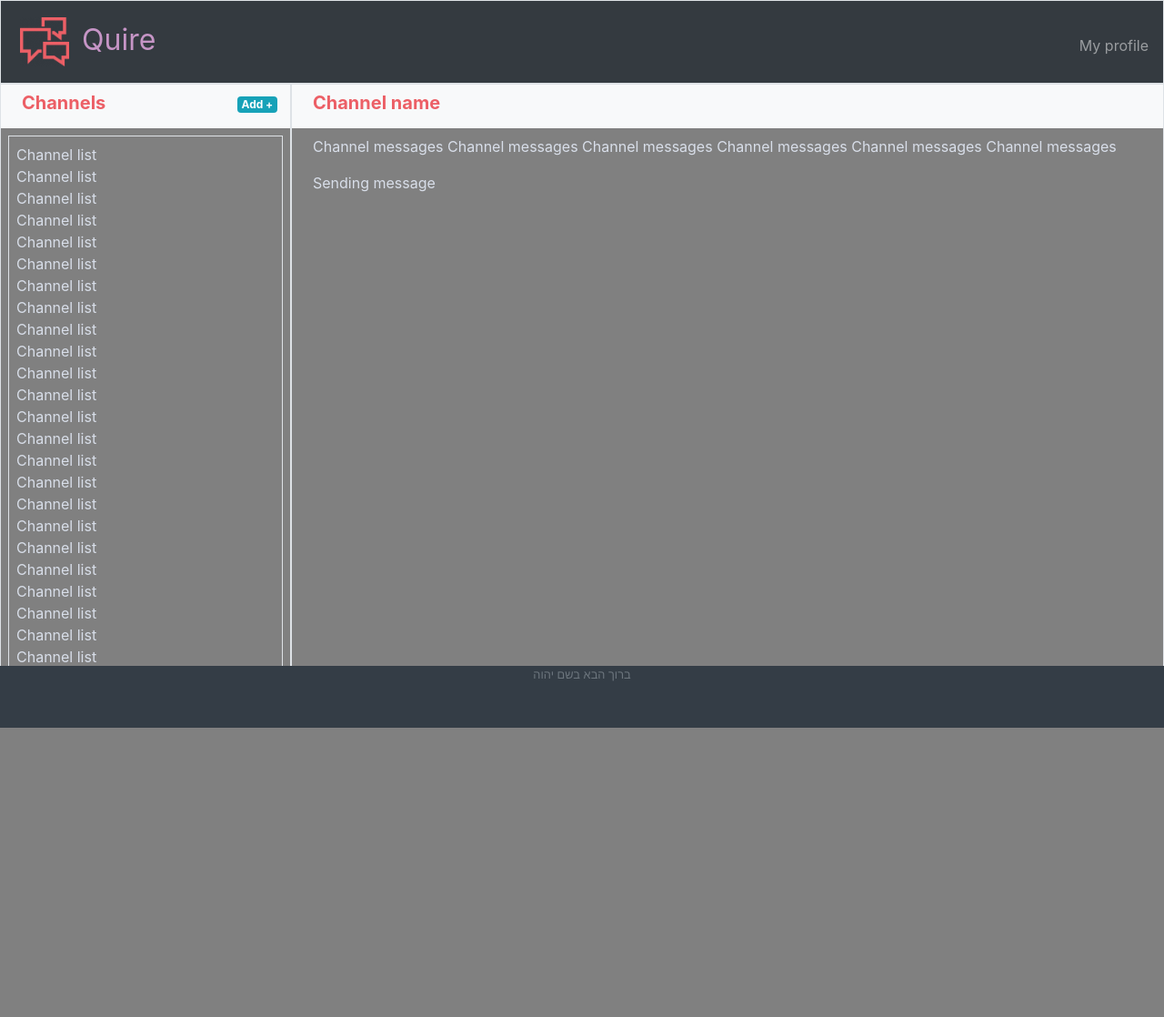
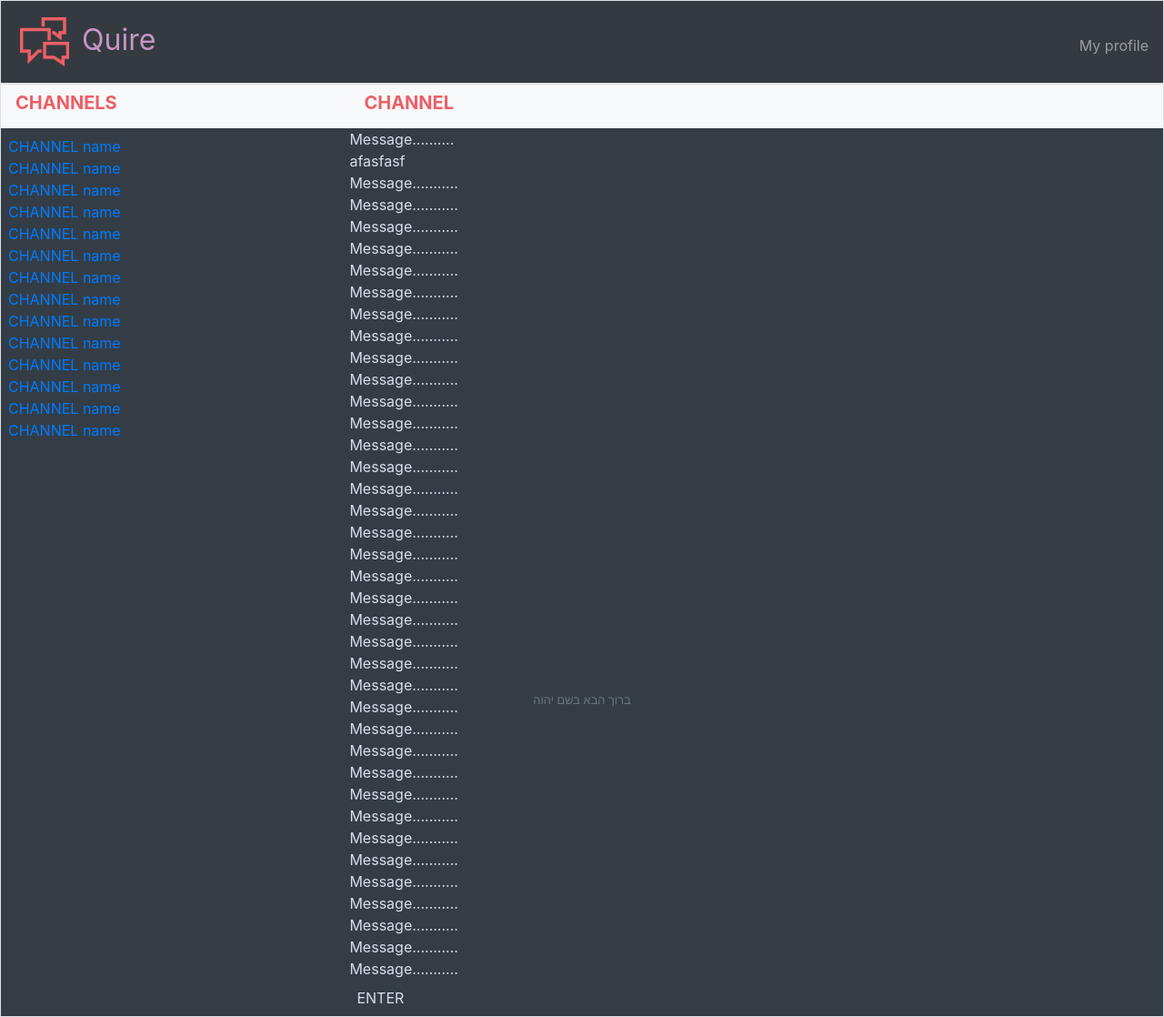
Before and after one commit to AngborTim/Project2, a Flask app: page / in a window 1280 px wide. Shown: the whole page at 91% size. Before the commit the page ends 800 px from the top, so only its background shows below. Run offline with Flask 2, Linux system fonts and the light colour scheme; some libraries are stand-ins or nearby versions.

Commit message:
Delete layout

```diff
--- a/static/styles.css
+++ b/static/styles.css
@@ -1,11 +1,6 @@
 body
 {
 	background-color: #343D46;
-}
-
-html, body
-{
-  height: 100%;
 }
 
 .navbar
@@ -38,7 +33,6 @@ main .form-control
 
 main
 {
-    overflow: hidden;
     color: #D8DEE9;
     min-height: 80%;
     height: 80%;
@@ -56,14 +50,17 @@ h5
 	font-weight: bold;
 }
 
-.full_h
+.message_block, .chanel_name
 {
-	min-height: 100%;
-    height: 100%;
-    background-color: gray;
+	display:block;
 }
 
-#xhannel
+.float-right
 {
-	overflow-y: auto;
+	width: 70%;
 }
+
+.float-left
+{
+	width: 30%
+}
--- a/templates/index.html
+++ b/templates/index.html
@@ -1,102 +1,114 @@
-{% extends "layout.html" %}
+<!DOCTYPE html>
 
-{% block title %}Main page{% endblock %}
+<html lang="en">
 
-{% block main %}
+    <head>
+        <meta charset="utf-8">
+        <meta name="viewport" content="width=device-width, initial-scale=1, shrink-to-fit=no">
 
-<div class="container-fluid full_h"><!-- Main container -->
+        <link href="https://maxcdn.bootstrapcdn.com/bootstrap/4.1.3/css/bootstrap.min.css" rel="stylesheet">
 
-  <div class="row full_h"> <!-- Main container ROW-->
+        <link href="/static/styles.css" rel="stylesheet">
+        <link href="/static/favicon.png" rel="icon">
 
-    <div class="col-sm-3 border"> <!-- Channels COL-->
-
-        <div class="row p-2 bg-light"> <!-- Channels HEADER-->
-            <div class="col-10 ">
-                <h5>Channels</h5>
-            </div>
-            <div class="col-2 p-0 m-0 ">
-                <span class="badge badge-info">Add +</span>
-            </div>
-        </div><!-- Channels HEADER END-->
-
-        <div class="row p-2">
-            <div class="col-12 p-2 m-0 border" id="channel">
-
-                Channel list<br />
-                Channel list<br />
-                Channel list<br />
-                Channel list<br />
-                Channel list<br />
-                Channel list<br />
-                Channel list<br />
-                Channel list<br />
-                Channel list<br />
-                Channel list<br />
-                Channel list<br />
-                Channel list<br />
-                Channel list<br />
-                Channel list<br />
-                Channel list<br />
-                Channel list<br />                Channel list<br />
-                Channel list<br />
-                Channel list<br />
-                Channel list<br />
-                Channel list<br />
-                Channel list<br />
-                Channel list<br />
-                Channel list<br />                Channel list<br />
-                Channel list<br />
-                Channel list<br />
-                Channel list<br />
-                Channel list<br />
-                Channel list<br />
-                Channel list<br />
-                Channel list<br />                Channel list<br />
-                Channel list<br />
-                Channel list<br />
-                Channel list<br />
-                Channel list<br />
-                Channel list<br />
-                Channel list<br />
-                Channel list<br />                Channel list<br />
-                Channel list<br />
-                Channel list<br />
-                Channel list<br />
-                Channel list<br />
-                Channel list<br />
-                Channel list<br />
-                Channel list<br />
-            </div>
-        </div>
-    </div><!-- Channels COL END-->
+        <script src="https://code.jquery.com/jquery-3.3.1.min.js"></script>
+        <script src="https://cdnjs.cloudflare.com/ajax/libs/popper.js/1.14.3/umd/popper.min.js"></script>
+        <script src="https://maxcdn.bootstrapcdn.com/bootstrap/4.1.3/js/bootstrap.min.js"></script>
 
 
-    <div class="col-sm-9 border"> <!-- MESSAGES COL-->
+        <title>Quire - [CS50W Project 2]</title>
 
-        <div class="row p-2 bg-light">
-            <div class="col-12">
-                <h5>Channel name</h5>
+    </head>
+
+    <body>
+        <nav class="navbar border  navbar-dark bg-dark">
+            <a class="navbar-brand" href="/">
+            <img class="logo" src="/static/logo.png" alt="logo" class="img-thumbnail img-fluid">
+            <span>Quire</span>
+            </a>
+           <ul class="navbar-nav ml-auto mt-2">
+                <li class="nav-item"><a class="nav-link" href="/profile">My profile</a></li>
+            </ul>
+        </nav>
+
+        <main class="container-fluid p-0 m-0">
+                <div class="clearfix border">
+                    <div class="float-left">
+                        <span class="navbar bg-light">
+                            <h5>CHANNELS</h5>
+                        </span>
+                        <div class="p-2">
+                            <span class="chanel_name"><a href="#">CHANNEL name</a></span>
+                            <span class="chanel_name"><a href="#">CHANNEL name</a></span>
+                            <span class="chanel_name"><a href="#">CHANNEL name</a></span>
+                            <span class="chanel_name"><a href="#">CHANNEL name</a></span>
+                            <span class="chanel_name"><a href="#">CHANNEL name</a></span>
+                            <span class="chanel_name"><a href="#">CHANNEL name</a></span>
+                            <span class="chanel_name"><a href="#">CHANNEL name</a></span>
+                            <span class="chanel_name"><a href="#">CHANNEL name</a></span>
+                            <span class="chanel_name"><a href="#">CHANNEL name</a></span>
+                            <span class="chanel_name"><a href="#">CHANNEL name</a></span>
+                            <span class="chanel_name"><a href="#">CHANNEL name</a></span>
+                            <span class="chanel_name"><a href="#">CHANNEL name</a></span>
+                            <span class="chanel_name"><a href="#">CHANNEL name</a></span>
+                            <span class="chanel_name"><a href="#">CHANNEL name</a></span>
+                        </div>
+                    </div>
+
+                <div class="float-right">
+                    <span class="navbar bg-light">
+                        <h5>CHANNEL</h5>
+                    </span>
+                    <span class="message_block">Message..........<br>afasfasf</span>
+                    <span class="message_block">Message...........</span>
+                    <span class="message_block">Message...........</span>
+                    <span class="message_block">Message...........</span>
+                    <span class="message_block">Message...........</span>
+                    <span class="message_block">Message...........</span>
+                    <span class="message_block">Message...........</span>
+                    <span class="message_block">Message...........</span>
+                    <span class="message_block">Message...........</span>
+                    <span class="message_block">Message...........</span>
+                    <span class="message_block">Message...........</span>
+                    <span class="message_block">Message...........</span>
+                    <span class="message_block">Message...........</span>
+                    <span class="message_block">Message...........</span>
+                    <span class="message_block">Message...........</span>
+                    <span class="message_block">Message...........</span>
+                    <span class="message_block">Message...........</span>
+                    <span class="message_block">Message...........</span>
+                    <span class="message_block">Message...........</span>
+                    <span class="message_block">Message...........</span>
+                    <span class="message_block">Message...........</span>
+                    <span class="message_block">Message...........</span>
+                    <span class="message_block">Message...........</span>
+                    <span class="message_block">Message...........</span>
+                    <span class="message_block">Message...........</span>
+                    <span class="message_block">Message...........</span>
+                    <span class="message_block">Message...........</span>
+                    <span class="message_block">Message...........</span>
+                    <span class="message_block">Message...........</span>
+                    <span class="message_block">Message...........</span>
+                    <span class="message_block">Message...........</span>
+                    <span class="message_block">Message...........</span>
+                    <span class="message_block">Message...........</span>
+                    <span class="message_block">Message...........</span>
+                    <span class="message_block">Message...........</span>
+                    <span class="message_block">Message...........</span>
+                    <span class="message_block">Message...........</span>
+                    <span class="message_block">Message...........</span>
+                    <div class="p-2">
+                        ENTER
+                    </div>
+                </div>
             </div>
-        </div>
-        <div class="row p-2">
-            <div class="col-12">
-                Channel messages
-                Channel messages
-                Channel messages
-                Channel messages
-                Channel messages
-                Channel messages
-            </div>
-        </div>
-        <div class="row p-2  align-items-end">
-            <div class="col-12">
-                Sending message
-            </div>
-        </div>
+    </main>
 
 
-    </div><!-- MESSAGES COL END-->
-  </div><!-- Main container ROW END-->
-</div><!-- Main container END-->
 
-{% endblock %}
+    <footer class="small text-center text-muted fixed-bottom">
+            ברוך הבא בשם יהוה
+    </footer>
+
+</body>
+</html>
--- a/templates/layout.html
+++ /dev/null
@@ -1,47 +0,0 @@
-<!DOCTYPE html>
-
-<html lang="en">
-
-    <head>
-        <meta charset="utf-8">
-        <meta name="viewport" content="width=device-width, initial-scale=1, shrink-to-fit=no">
-
-        <link href="https://maxcdn.bootstrapcdn.com/bootstrap/4.1.3/css/bootstrap.min.css" rel="stylesheet">
-
-        <link href="https://cdn.datatables.net/1.10.20/css/jquery.dataTables.min.css" rel="stylesheet">
-
-        <link href="/static/styles.css" rel="stylesheet">
-        <link href="/static/favicon.png" rel="icon">
-
-        <script src="https://code.jquery.com/jquery-3.3.1.min.js"></script>
-        <script src="https://cdnjs.cloudflare.com/ajax/libs/popper.js/1.14.3/umd/popper.min.js"></script>
-        <script src="https://maxcdn.bootstrapcdn.com/bootstrap/4.1.3/js/bootstrap.min.js"></script>
-
-
-        <title>Project 1: {% block title %}{% endblock %}</title>
-
-    </head>
-
-    <body>
-        <nav class="navbar border  navbar-dark bg-dark">
-            <a class="navbar-brand" href="/">
-            <img class="logo" src="/static/logo.png" alt="logo" class="img-thumbnail img-fluid">
-            <span>Quire</span>
-            </a>
-
-                    <ul class="navbar-nav ml-auto mt-2">
-                        <li class="nav-item"><a class="nav-link" href="/profile">My profile</a></li>
-                    </ul>
-        </nav>
-
-        <main class="overflow-hidden">
-            {% block main %}{% endblock %}
-        </main>
-
-        <footer class="small text-center text-muted">
-			ברוך הבא בשם יהוה
-        </footer>
-
-    </body>
-
-</html>
```
